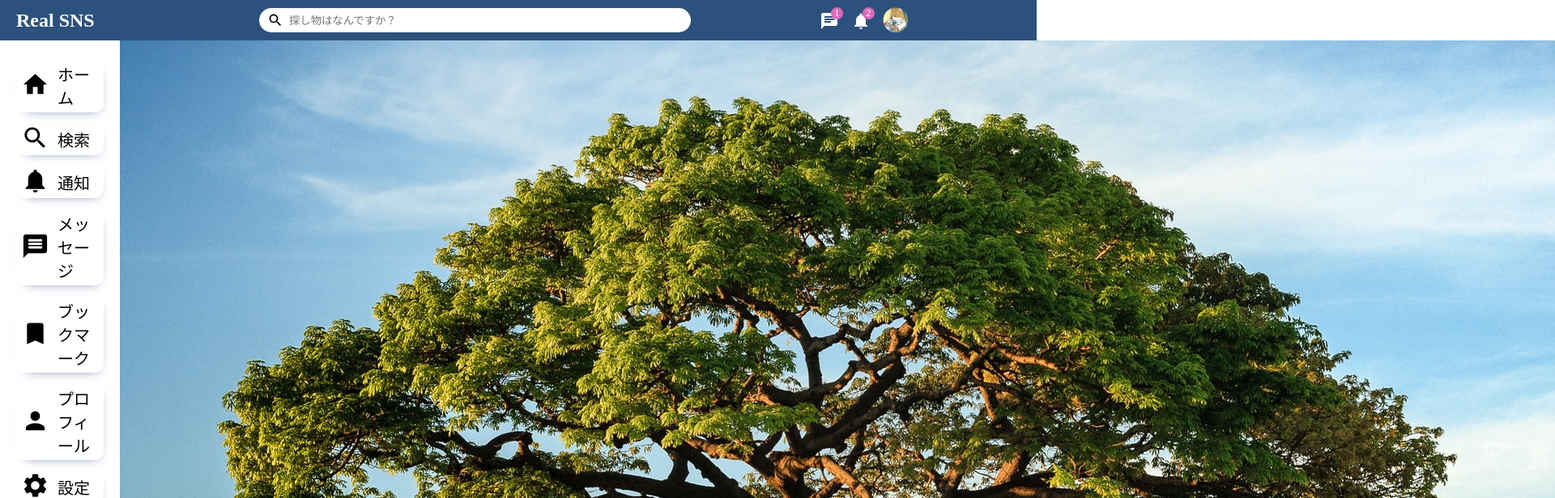
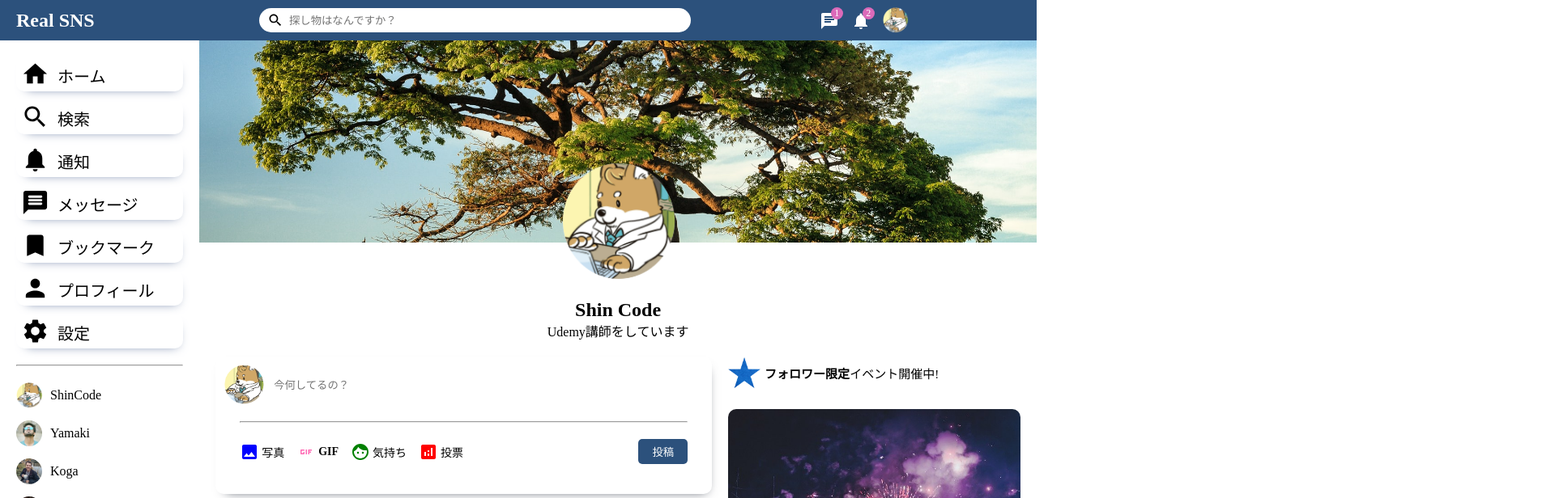
Before and after one commit to Naru-hub/mern-sns-frontend, a React (Create React App) app: page / in a window 1280 px wide. Shown: the top 616 px of the page at 81% size, 1920 px wide, since content can reach past the window. Built offline with nearby package versions, Linux system fonts and the light colour scheme.

Commit message:
プロフィールページをCSSでスタイリング

```diff
--- a/src/pages/profile/Profile .css
+++ b/src/pages/profile/Profile .css
@@ -5,3 +5,40 @@
 .profileRight {
   flex: 10.5;
 }
+
+.profileCover {
+  height: 320px;
+  position: relative;
+}
+
+.profileCoverImg {
+  width: 100%;
+  height: 250px;
+  object-fit: cover;
+}
+
+.profileUserImg {
+  position: absolute;
+  left: 0;
+  right: 0;
+  width: 150px;
+  height: 150px;
+  border-radius: 50%;
+  margin: auto;
+  top: 150px;
+}
+
+.profileInfo {
+  display: flex;
+  flex-direction: column;
+  align-items: center;
+  justify-content: center;
+}
+
+.profileInfoName {
+  font-size: 24px;
+}
+
+.profileRightBottom {
+  display: flex;
+}
```
